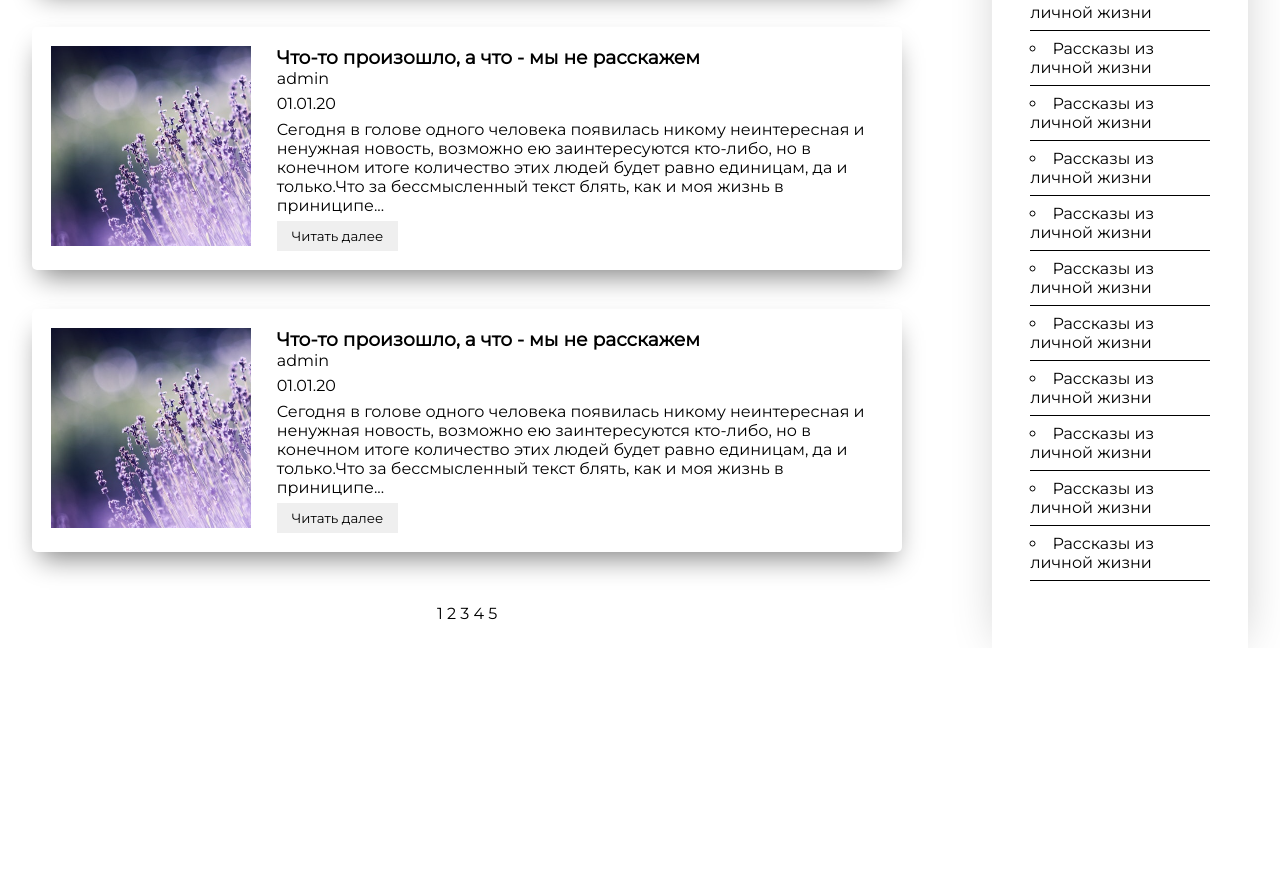
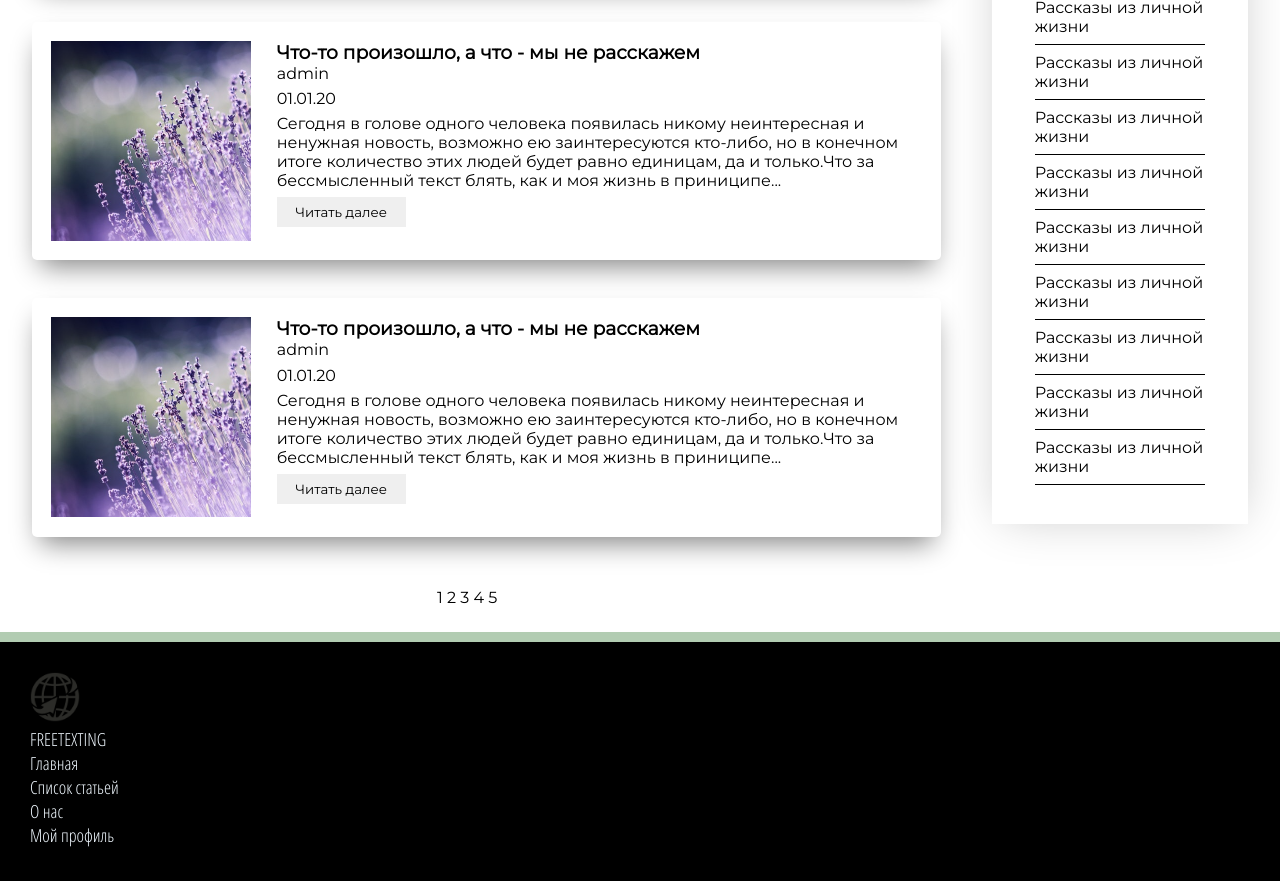
Before and after one commit to dexometorphan/less4me, a plain HTML site: page index.html in a window 1280 px wide. Shown: the part 649-1530 px from the top of the page. Before the commit the page ends 1297 px from the top, so only its background shows below. Drawn offline with Linux system fonts and the light colour scheme.

Commit message:
add footer + lesser fixing

```diff
--- a/index.html
+++ b/index.html
@@ -70,7 +70,7 @@
         </div>
         </article>
         <menu>
-            <h2>Категории статьей</h2>
+            <h3>Категории статьей</h3>
             <div id="menu-list">
                 <li>Мобильные телефоны</li>
                 <li>Музыка</li>
@@ -90,12 +90,16 @@
                 <li>Рассказы из личной жизни</li>
                 <li>Рассказы из личной жизни</li>
                 <li>Рассказы из личной жизни</li>
-                <li>Рассказы из личной жизни</li></div>
-
+            </div>
         </menu>
     </div>
     <footer>
-
+        <img src="icon.png" alt="FREETEXTING">
+        <li><a href="">FREETEXTING</a></li>
+        <li><a href="">Главная</a></li>
+        <li><a href="">Список статьей</a></li>
+        <li><a href="">О нас</a></li>
+        <li><a href="">Мой профиль</a></li>
     </footer>
 </body>
 </html>
--- a/style.css
+++ b/style.css
@@ -1,9 +1,6 @@
-body,h1,h3,menu {
+body,h1,h2,h3,menu {
     margin: 0;
     padding: 0;
-}
-* {
-    box-sizing: border-box;
 }
 li {
     list-style-type: none;
@@ -24,13 +21,14 @@ header, #container,#text,article, #icon,menu {
 header {
     font-family: 'Open Sans Condensed', sans-serif;
     height: 10vh;
-    border-bottom: 5px solid rgb(194, 209, 228);
+    border-bottom: 5px solid black;
     align-items: center;
     font-size: 20px;
     padding-left: 3.5vw;
     padding-right: 1.6vw;
     font-weight: bold;
     flex-wrap: wrap;
+    background-color: rgb(247, 243, 243);
 }
 article {
     width: 70vw;
@@ -42,16 +40,17 @@ article {
 }
 menu {
     width: 20vw;
-    margin: 0;
     -webkit-box-shadow: 1px 1px 46px -9px rgba(0,0,0,0.23);
--moz-box-shadow: 1px 1px 46px -9px rgba(0,0,0,0.23);
-box-shadow: 1px 1px 46px -9px rgba(0,0,0,0.23);
-    padding: 1vw;
+    -moz-box-shadow: 1px 1px 46px -9px rgba(0,0,0,0.23);
+    box-shadow: 1px 1px 46px -9px rgba(0,0,0,0.23);
+    padding: 3vw;
+    box-sizing: border-box;
+    flex-basis: 0;
+    align-self: flex-start;
     flex-direction: column;
     align-items: center;
 }
 section {
-
     border-radius: 5px;
     margin-bottom:3vw;
     padding: 1.5vw;
@@ -103,9 +102,7 @@ menu li {
     margin-left: 2vw;
     padding-right: 2vw;
 }
-#menu-list li {
-    list-style-type: circle;
-}
+
 header li {
     margin-left: 48px;
     padding: 10px;
@@ -157,3 +154,19 @@ header li:last-child {
         margin-left: 0;
     }
 }
+
+
+footer {
+    height: 180px;
+    background-color: black;
+    padding: 30px;
+    border-top: 10px solid rgb(178, 204, 178) ;
+    font-size: 18px;
+}
+footer li a {
+    color: aliceblue;
+    font-family: 'Open Sans Condensed', sans-serif;
+}
+footer img {
+    height: 50px;
+}
```
